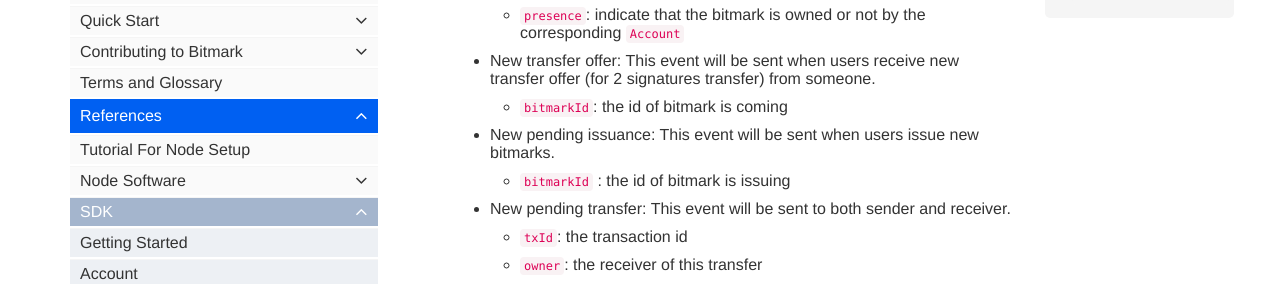
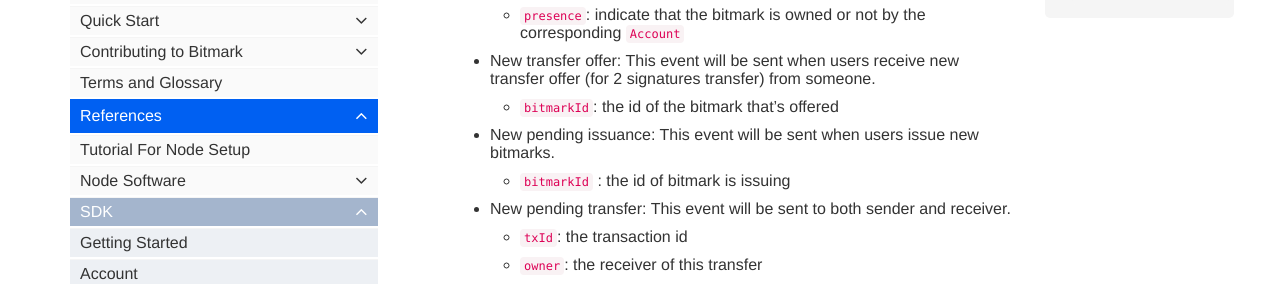
Before and after one commit to bitmark-inc/docs, a Jekyll site: the page built from pages/bitmark-references/bitmark-sdk/websocket.md, in a window 1280 px wide and 900 px high, scrolled down 406 px. Shown: the part 162-446 px from the top of the window. Built offline with Jekyll 4.4.1, drawn with Linux system fonts in a browser that asks for light colours; some web fonts are replaced; comment, search, counter and statistics services are not loaded.

Commit message:
Update websocket.md
Update the wording to be the same as line editing.

```diff
--- a/pages/bitmark-references/bitmark-sdk/websocket.md
+++ b/pages/bitmark-references/bitmark-sdk/websocket.md
@@ -19,7 +19,7 @@
   + `txId`: the corresponding transaction id
   + `presence`: indicate that the bitmark is owned or not by the corresponding `Account`
 - New transfer offer: This event will be sent when users receive new transfer offer (for 2 signatures transfer) from someone.
-  + `bitmarkId`: the id of bitmark is coming
+  + `bitmarkId`: the id of the bitmark that's offered
 - New pending issuance: This event will be sent when users issue new bitmarks.
   + `bitmarkId` : the id of bitmark is issuing
 - New pending transfer: This event will be sent to both sender and receiver.
```
